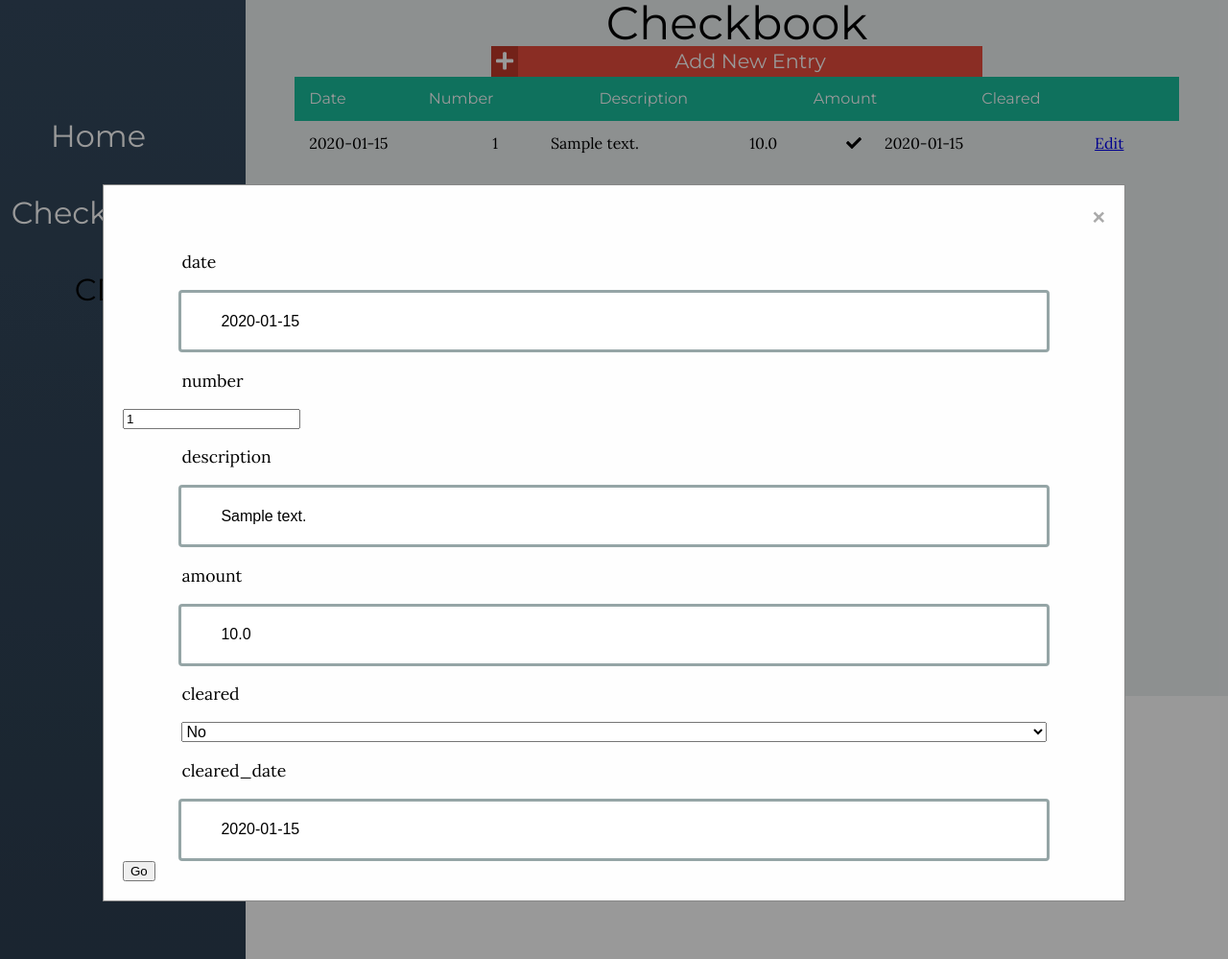
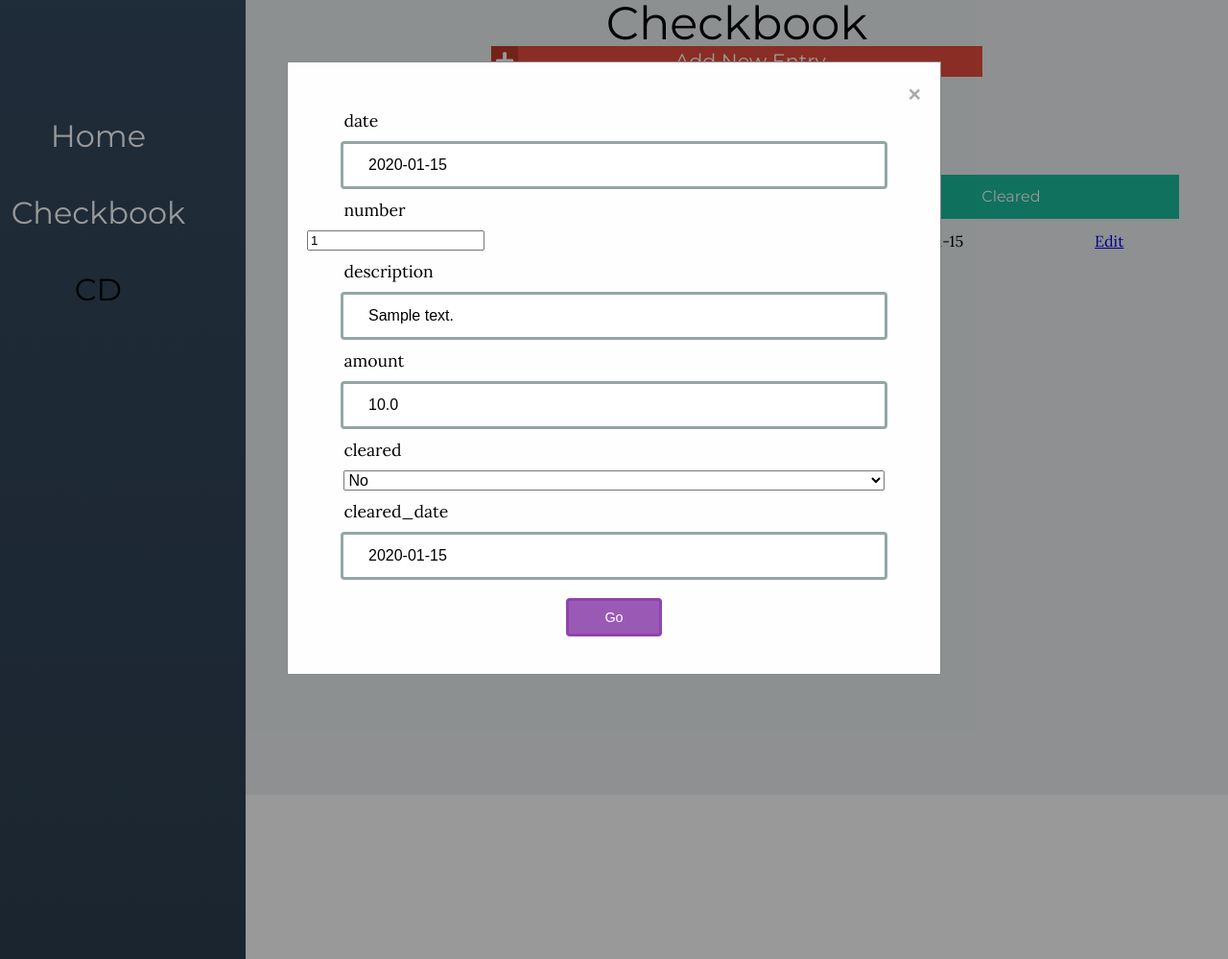
Before and after one commit to adriennekarnoski/CR-Senior-Center, a Flask app: page /checkbook/1 in a window 1280 px wide. Shown: the whole page at 96% size. Run offline with Flask 2, Linux system fonts and the light colour scheme; tables that the repository leaves empty hold one stand-in row (values such as "Sample post"); lists and menus that the app fills with data are empty; some libraries are stand-ins or nearby versions.

Commit message:
more style

```diff
--- a/static/style.css
+++ b/static/style.css
@@ -70,10 +70,10 @@
 
 .modal-content {
     background-color: #fefefe;
-    margin: 15% auto; /* 15% from the top and centered */
+    margin: 5% auto; /* 15% from the top and centered */
     padding: 20px;
     border: 1px solid #888;
-    width: 80%; /* Could be more or less, depending on screen size */
+    width: 50%; /* Could be more or less, depending on screen size */
 }
 
 /* The Close Button */
@@ -101,6 +101,10 @@
     height: 60vh;
     overflow: auto;
     margin-bottom: 20%;
+}
+
+.table {
+    margin-top: 10%;
 }
 
 table {
--- a/templates/checkbook.html
+++ b/templates/checkbook.html
@@ -16,7 +16,7 @@
             {{ form.amount.label }} {{ form.amount(size=20) }}
             {{ form.cleared.label }} {{ form.cleared }}
             {{ form.cleared_date.label }} {{ form.cleared_date }}
-            <input type="submit" value="Go">
+            <input type="submit" value="Go" id="add_button">
             </form>
             </div>
         </div>
@@ -39,7 +39,7 @@
 </section>
 
 
-
+<section class="table">
     {% if records %}
     <table>
         <tr>
@@ -74,5 +74,5 @@
 </table>
 {% endif %}
 </div>
-
+  </section>
 {% endblock %}
--- a/templates/hello.html
+++ b/templates/hello.html
@@ -17,4 +17,5 @@
             <input type="submit" value="Add Another" name="submit">
     </form>
 
+
 {% endblock %}
```
Also changed, not shown: app.py (+0 -8 lines).
